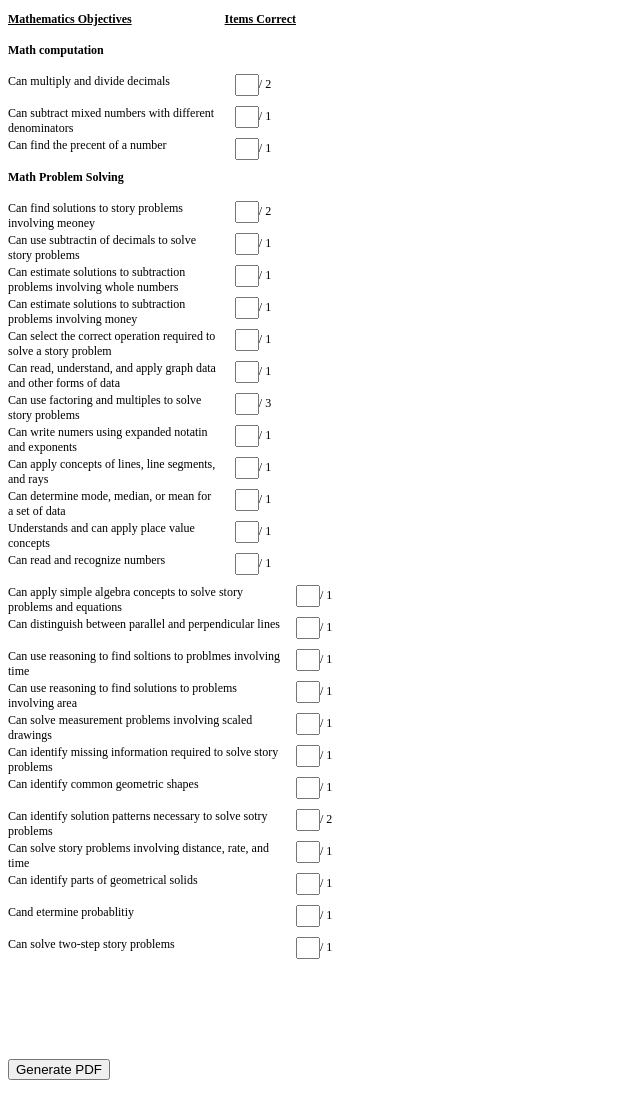
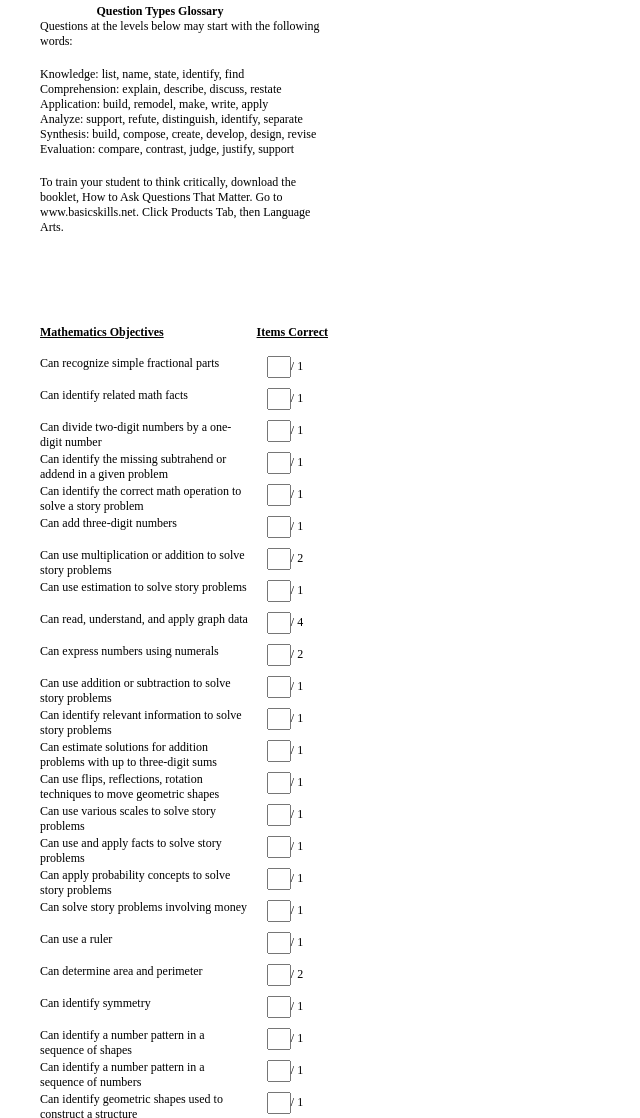
Before and after one commit to VirginiaWilliams/BasicSkills, an Electron app: page electron-test/renderer/index.html in a window 1280 px wide. Shown: the part 692-1810 px from the top of the page, without its empty margins (0-640 px from the left). Before the commit the page ends 1780 px from the top, so only its background shows below. Drawn offline with Linux system fonts and the light colour scheme.

Commit message:
math section fixed, additional text added

```diff
--- a/electron-test/renderer/css/style.css
+++ b/electron-test/renderer/css/style.css
@@ -7,7 +7,7 @@
 }
 
 .page-header {
-  font-size: 20px;
+  font-size: 16px;
   width: 100%;
   padding: 0;
   margin: 0;
@@ -33,7 +33,7 @@
 
 .input-col {
   width: 18rem;
-  margin-right: 2rem;
+  margin-left: 2rem;
 }
 
 .header-1 {
@@ -105,7 +105,9 @@
 
 /* ************** Totals ************** */
 
-
+.total {
+  font-weight: 600;
+}
 
 /* ************** Misc ************** */
 .page-break {
@@ -115,3 +117,15 @@
 body {
   font-family: "Times New Roman", Times, serif;
 }
+
+p {
+  font-size: 12px;
+  padding: 0;
+  margin: 0;
+}
+
+.center {
+  text-align: center;
+  margin-top: 2rem;
+  margin-bottom: 0;
+}
--- a/electron-test/renderer/index.html
+++ b/electron-test/renderer/index.html
@@ -48,7 +48,13 @@
             />
           </div>
         </div>
-        <br>
+        <div class="about-section">
+          <br>
+          <p>This evaluation report is based upon an analysis by Basic Skills Assessment & Educational Services staff of the items tested at this level of the TerraNova Third Edition Survey Test. The objectives listed below are the result of an interpretive study by staff members with the goal of helping you better understand the significance of the items tested. CTB is licenser only of the basic data from which this report was generated.</p>
+          <br>
+          <p>The total number of items answered correctly out of the total number possible for each objective is listed to the right.  This report does not imply mastery or non-mastery of objectives listed.</p>
+        </div>
+        <hr>
         <br>
         <div class="big-row">
           <div class="input-col">
@@ -89,10 +95,8 @@
               <input type="text" class="number-input reading" value="" />
               <p class="number-input-score">/ 9</p>
             </div>
-            <br>
             <!-- -------------------- -->
             <h2 class="header-2">Vocabulary</h2>
-            <br>
             <div class="number-input-row">
               <p class="number-input-description">Can identify synonyms</p>
               <input type="text" class="number-input reading" value="" />
@@ -100,7 +104,6 @@
             </div>
             <!-- -------------------- -->
             <h2 class="header-2">Other</h2>
-            <br>
             <div class="number-input-row">
               <p class="number-input-description">Can identify prefixes, suffixes, and roots</p>
               <input type="text" class="number-input reading" value="" />
@@ -112,6 +115,20 @@
               <input type="text" id="reading-total-display" class="number-input total" disabled/>
               <p class="number-input-score total">/ 30</p>
             </div>
+            <!-- -------------------- -->
+            <h2 class="header-2 center">Question Types Glossary</h2>
+            <p>Questions at the levels below may start with the following words:</p>
+            <br>
+            <p>
+              Knowledge: list, name, state, identify, find<br>
+              Comprehension: explain, describe, discuss, restate<br>
+              Application: build, remodel, make, write, apply<br>
+              Analyze: support, refute, distinguish, identify, separate<br>
+              Synthesis:  build, compose, create, develop, design, revise<br>
+              Evaluation: compare, contrast, judge, justify, support
+            </p>
+            <br>
+            <p>To train your student to think critically, download the booklet, How to Ask Questions That Matter. Go to www.basicskills.net. Click Products Tab, then Language Arts.</p>
           </div>
           <div class="input-col">
             <!-- Language Objectives ------------------------------------------------------------------ -->
@@ -175,6 +192,9 @@
         </div>
         <br>
         <br>
+        <br>
+        <br>
+        <br>
         <div class="flex flex-row w-full bg-grey-lighter">
           <div class="input-col">
             <!-- Mathematics Objectives ------------------------------------------------------------------ -->
@@ -183,154 +203,123 @@
               <h1 class="h1-right">Items Correct</h1>
             </div>
             <!-- -------------------- -->
-             <h2 class="header-2">Math computation</h2>
             <div class="number-input-row">
-              <p class="number-input-description">Can multiply and divide decimals</p>
+              <p class="number-input-description">Can recognize simple fractional parts</p>
+              <input type="text" class="number-input reading"  value="" />
+              <p class="number-input-score">/ 1</p>
+            </div>
+            <div class="number-input-row">
+              <p class="number-input-description">Can identify related math facts</p>
+              <input type="text" class="number-input reading"  value="" />
+              <p class="number-input-score">/ 1</p>
+            </div>
+            <div class="number-input-row">
+              <p class="number-input-description">Can divide two-digit numbers by a one-digit number</p>
+              <input type="text" class="number-input reading"  value="" />
+              <p class="number-input-score">/ 1</p>
+            </div>
+            <div class="number-input-row">
+              <p class="number-input-description">Can identify the missing subtrahend or addend in a given problem</p>
+              <input type="text" class="number-input reading"  value="" />
+              <p class="number-input-score">/ 1</p>
+            </div>
+            <div class="number-input-row">
+              <p class="number-input-description">Can identify the correct math operation to solve a story problem </p>
+              <input type="text" class="number-input reading"  value="" />
+              <p class="number-input-score">/ 1</p>
+            </div>
+            <div class="number-input-row">
+              <p class="number-input-description">Can add three-digit numbers</p>
+              <input type="text" class="number-input reading"  value="" />
+              <p class="number-input-score">/ 1</p>
+            </div>
+            <div class="number-input-row">
+              <p class="number-input-description">Can use multiplication or addition to solve story	problems</p>
               <input type="text" class="number-input reading"  value="" />
               <p class="number-input-score">/ 2</p>
             </div>
             <div class="number-input-row">
-              <p class="number-input-description">Can subtract mixed numbers with different denominators</p>
+              <p class="number-input-description">Can use estimation to solve story problems</p>
               <input type="text" class="number-input reading"  value="" />
               <p class="number-input-score">/ 1</p>
             </div>
             <div class="number-input-row">
-              <p class="number-input-description">Can find the precent of a number</p>
+              <p class="number-input-description">Can read, understand, and apply graph data</p>
               <input type="text" class="number-input reading"  value="" />
-              <p class="number-input-score">/ 1</p>
+              <p class="number-input-score">/ 4</p>
             </div>
-          </div>
-          <div class="flex flex-col w-full bg-grey-lighter right-col">
-            <!-- -------------------- -->
-            <h2 class="header-2"></h2>
-          </div>
-        </div>
-        <div class="page-break"></div>
-        <div class="flex flex-row w-full bg-grey-lighter">
-          <div class="input-col">
-            <!-- -------------------- -->
-            <div class="page-break"></div>
-            <h2 class="header-2">Math Problem Solving</h2>
             <div class="number-input-row">
-              <p class="number-input-description">Can find solutions to story problems involving meoney</p>
+              <p class="number-input-description">Can express numbers using numerals</p>
               <input type="text" class="number-input reading"  value="" />
               <p class="number-input-score">/ 2</p>
             </div>
             <div class="number-input-row">
-              <p class="number-input-description">Can use subtractin of decimals to solve story problems</p>
+              <p class="number-input-description">Can use addition or subtraction to solve story problems</p>
               <input type="text" class="number-input reading"  value="" />
               <p class="number-input-score">/ 1</p>
             </div>
             <div class="number-input-row">
-              <p class="number-input-description">Can estimate solutions to subtraction problems involving whole numbers</p>
+              <p class="number-input-description">Can identify relevant information to solve story problems</p>
               <input type="text" class="number-input reading"  value="" />
               <p class="number-input-score">/ 1</p>
             </div>
             <div class="number-input-row">
-              <p class="number-input-description">Can estimate solutions to subtraction problems involving money</p>
+              <p class="number-input-description">Can estimate solutions for addition problems with up to three-digit sums</p>
               <input type="text" class="number-input reading"  value="" />
               <p class="number-input-score">/ 1</p>
             </div>
             <div class="number-input-row">
-              <p class="number-input-description">Can select the correct operation required to solve a story problem</p>
+              <p class="number-input-description">Can use flips, reflections, rotation techniques to move geometric shapes</p>
               <input type="text" class="number-input reading"  value="" />
               <p class="number-input-score">/ 1</p>
             </div>
             <div class="number-input-row">
-              <p class="number-input-description">Can read, understand, and apply graph data and other forms of data</p>
+              <p class="number-input-description">Can use various scales to solve story problems</p>
               <input type="text" class="number-input reading"  value="" />
               <p class="number-input-score">/ 1</p>
             </div>
             <div class="number-input-row">
-              <p class="number-input-description">Can use factoring and multiples to solve story problems</p>
-              <input type="text" class="number-input reading"  value="" />
-              <p class="number-input-score">/ 3</p>
-            </div>
-            <div class="number-input-row">
-              <p class="number-input-description">Can write numers using expanded notatin and exponents</p>
+              <p class="number-input-description">Can use and apply facts to solve story problems</p>
               <input type="text" class="number-input reading"  value="" />
               <p class="number-input-score">/ 1</p>
             </div>
             <div class="number-input-row">
-              <p class="number-input-description">Can apply concepts of lines, line segments, and rays</p>
+              <p class="number-input-description">Can apply probability concepts to solve story problems</p>
               <input type="text" class="number-input reading"  value="" />
               <p class="number-input-score">/ 1</p>
             </div>
             <div class="number-input-row">
-              <p class="number-input-description">Can determine mode, median, or mean for a set of data</p>
+              <p class="number-input-description">Can solve story problems involving money</p>
               <input type="text" class="number-input reading"  value="" />
               <p class="number-input-score">/ 1</p>
             </div>
             <div class="number-input-row">
-              <p class="number-input-description">Understands and can apply place value concepts</p>
+              <p class="number-input-description">Can use a ruler</p>
               <input type="text" class="number-input reading"  value="" />
               <p class="number-input-score">/ 1</p>
             </div>
             <div class="number-input-row">
-              <p class="number-input-description">Can read and recognize numbers</p>
+              <p class="number-input-description">Can determine area and perimeter</p>
               <input type="text" class="number-input reading"  value="" />
-              <p class="number-input-score">/ 1</p>
+              <p class="number-input-score">/ 2</p>
             </div>
-          </div>
-          <div class="flex flex-col w-full bg-grey-lighter right-col">
-            <!-- ------------------------------ -->
             <div class="number-input-row">
-              <p class="number-input-description">Can apply simple algebra concepts to solve story problems and equations</p>
+              <p class="number-input-description">Can identify symmetry</p>
               <input type="text" class="number-input reading"  value="" />
               <p class="number-input-score">/ 1</p>
             </div>
             <div class="number-input-row">
-              <p class="number-input-description">Can distinguish between parallel and perpendicular lines</p>
+              <p class="number-input-description">Can identify a number pattern in a sequence of shapes	</p>
               <input type="text" class="number-input reading"  value="" />
               <p class="number-input-score">/ 1</p>
             </div>
             <div class="number-input-row">
-              <p class="number-input-description">Can use reasoning to find soltions to problmes involving time</p>
+              <p class="number-input-description">Can identify a number pattern in a sequence of numbers</p>
               <input type="text" class="number-input reading"  value="" />
               <p class="number-input-score">/ 1</p>
             </div>
             <div class="number-input-row">
-              <p class="number-input-description">Can use reasoning to find solutions to problems involving area</p>
-              <input type="text" class="number-input reading"  value="" />
-              <p class="number-input-score">/ 1</p>
-            </div>
-            <div class="number-input-row">
-              <p class="number-input-description">Can solve measurement problems involving scaled drawings</p>
-              <input type="text" class="number-input reading"  value="" />
-              <p class="number-input-score">/ 1</p>
-            </div>
-            <div class="number-input-row">
-              <p class="number-input-description">Can identify missing information required to solve story problems</p>
-              <input type="text" class="number-input reading"  value="" />
-              <p class="number-input-score">/ 1</p>
-            </div>
-            <div class="number-input-row">
-              <p class="number-input-description">Can identify common geometric shapes</p>
-              <input type="text" class="number-input reading"  value="" />
-              <p class="number-input-score">/ 1</p>
-            </div>
-            <div class="number-input-row">
-              <p class="number-input-description">Can identify solution patterns necessary to solve sotry problems</p>
-              <input type="text" class="number-input reading"  value="" />
-              <p class="number-input-score">/ 2</p>
-            </div>
-            <div class="number-input-row">
-              <p class="number-input-description">Can solve story problems involving distance, rate, and time</p>
-              <input type="text" class="number-input reading"  value="" />
-              <p class="number-input-score">/ 1</p>
-            </div>
-            <div class="number-input-row">
-              <p class="number-input-description">Can identify parts of geometrical solids</p>
-              <input type="text" class="number-input reading"  value="" />
-              <p class="number-input-score">/ 1</p>
-            </div>
-            <div class="number-input-row">
-              <p class="number-input-description">Cand etermine probablitiy</p>
-              <input type="text" class="number-input reading"  value="" />
-              <p class="number-input-score">/ 1</p>
-            </div>
-            <div class="number-input-row">
-              <p class="number-input-description">Can solve two-step story problems</p>
+              <p class="number-input-description">Can identify geometric shapes used to construct a structure</p>
               <input type="text" class="number-input reading"  value="" />
               <p class="number-input-score">/ 1</p>
             </div>
```
Also changed, not shown: electron-test/renderer/js/pdfHandling.js (+11 -2 lines).
